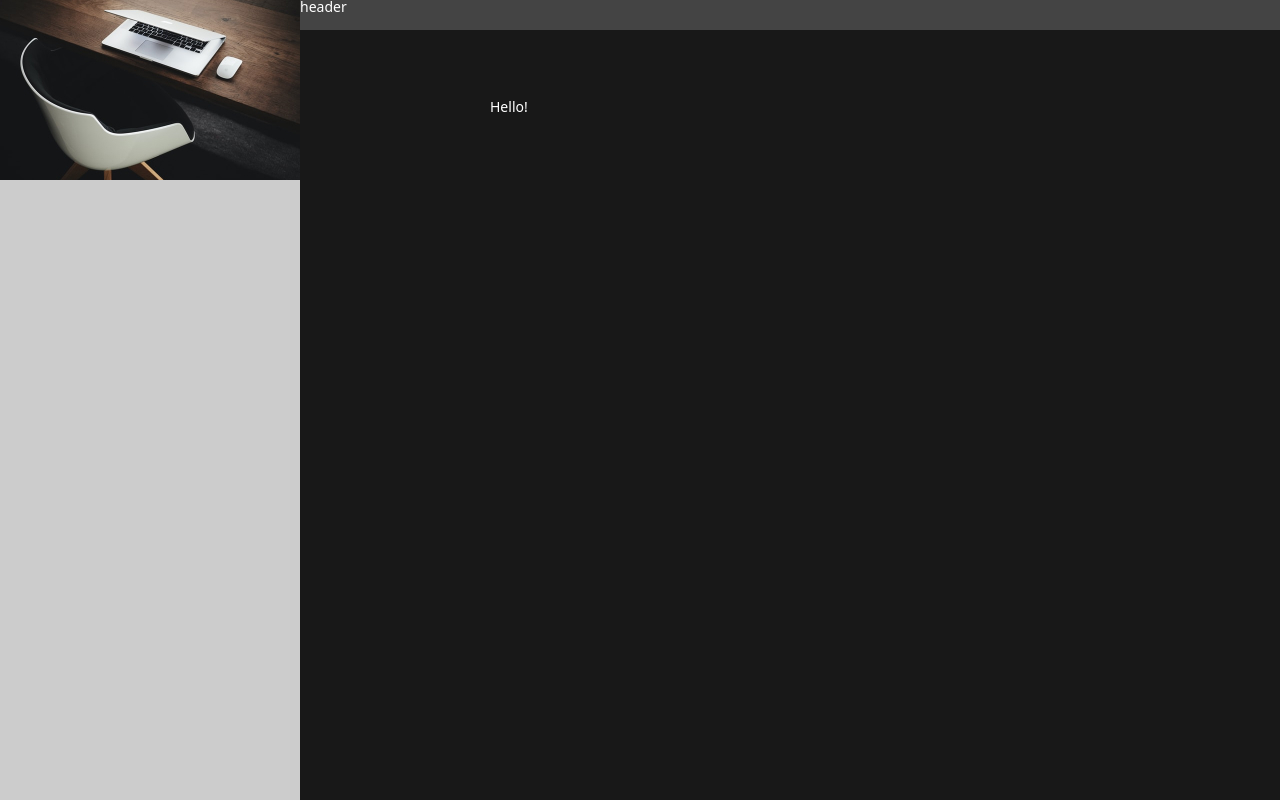
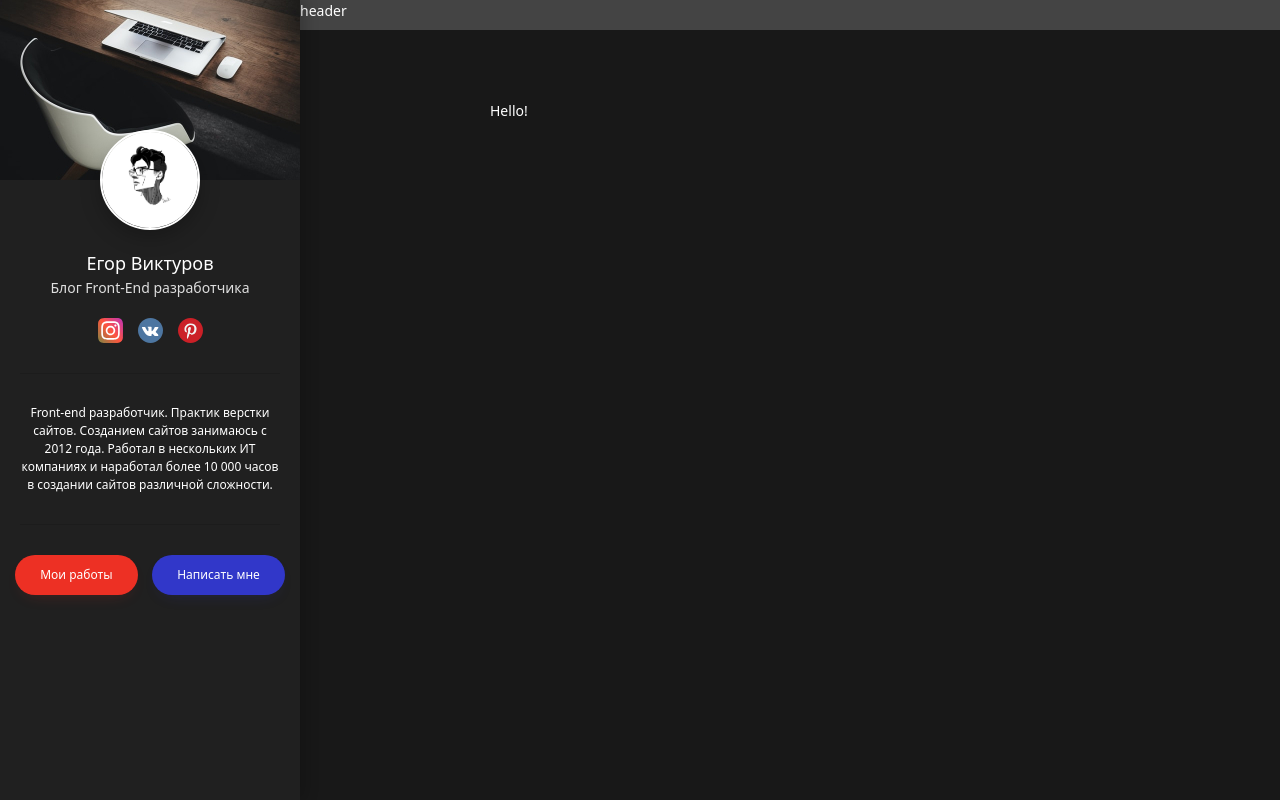
Before and after one commit to goldenapple545/My_site, a website: page src/index.html in a window 1280 px wide. Drawn offline with nearby package versions, Linux system fonts and the light colour scheme; files that its build step writes are made by us from their sources.

Commit message:
Add sidebar

```diff
--- a/src/assets/scss/_vars.scss
+++ b/src/assets/scss/_vars.scss
@@ -1,9 +1,11 @@
-$primary: #202020;
+$primary:   #202020;
 $secondary: #121212;
-$white: #fff;
+$white:     #fff;
+$red:       #ED3024;
+$blue:      #3137C9;
 
 
 $z-index-sidebar: 1000;
-$z-index-header: 1000;
+$z-index-header:  1000;
 
 $sidebar-width: 300px;
--- /dev/null
+++ b/src/assets/scss/blocks/btn.scss
@@ -0,0 +1,38 @@
+.btn {
+  display: inline-block;
+  vertical-align: top;
+  padding: 1.12em 2.1em;
+  // В em для сохранения пропорций при увеличении шрифта
+
+  background: $secondary;
+  border: none;
+  cursor: pointer;
+  border-radius: 3em;
+
+  font-family: inherit;
+  font-size: 1.2rem;
+  line-height: 1.1;
+  font-weight: 500;
+  color: $white;
+  text-decoration: none;
+
+  transition: background-color .2s linear;
+
+  &--red {
+    background: $red;
+    box-shadow: 0 7px 17px -10px rgba($red, .3);
+
+    &:hover {
+      background: darken($red, 5%);
+    }
+  }
+
+  &--blue {
+    background: $blue;
+    box-shadow: 0 7px 17px -10px rgba($blue, .3);
+
+    &:hover {
+      background: darken($blue, 5%);
+    }
+  }
+}
--- /dev/null
+++ b/src/assets/scss/blocks/profile.scss
@@ -0,0 +1,37 @@
+.profile__avatar {
+  display: block;
+  width: 100px;
+  height: 100px;
+  margin: 0 auto 2rem;
+  position: relative;
+
+  object-fit: cover;
+  border: 2px solid $white;
+  box-shadow: 0px 7px 20px rgba(0, 0, 0, .25);
+  border-radius: 50%;
+}
+
+.profile__name {
+  font-size: 1.8rem;
+  text-align: center;
+}
+
+.profile__prof {
+  margin-bottom: 2rem;
+
+  font-size: 1.4rem;
+  font-weight: 300;
+  color: #DEDEDE;
+  text-align: center;
+}
+
+.profile__text {
+  padding: 3rem 0;
+  margin: 3rem 0;
+
+  font-size: 1.2rem;
+  text-align: center;
+
+  border-top: 1px solid #1c1c1c;
+  border-bottom: 1px solid #1c1c1c
+}
--- a/src/assets/scss/blocks/sidebar.scss
+++ b/src/assets/scss/blocks/sidebar.scss
@@ -2,7 +2,8 @@
   width: $sidebar-width;
   height: 100vh;
 
-  background-color: #ccc;
+  background-color: $primary;
+  box-shadow: 5px 0 15px rgba(#050505, .1);
 
   position: fixed;
   top: 0;
@@ -13,6 +14,8 @@
 .sidebar__header {
   height: 180px;
 
+  background-color: $secondary;
+
   img {
     display: block;
     width: 100%;
@@ -20,3 +23,14 @@
     object-fit: cover;
   }
 }
+
+.sidebar__content {
+  padding: 0 2rem;
+  margin-top: -5rem;
+}
+
+.sidebar__footer {
+  display: flex;
+  justify-content: space-between;
+  padding: 0 1.5rem;
+}
--- /dev/null
+++ b/src/assets/scss/blocks/social.scss
@@ -0,0 +1,8 @@
+.social {
+  display: flex;
+  justify-content: center;
+}
+
+.social__item {
+  margin: 0 0.75rem;
+}
--- a/src/assets/scss/style.scss
+++ b/src/assets/scss/style.scss
@@ -11,6 +11,7 @@ body {
     "Helvetica Neue", "Noto Sans", "Liberation Sans",
     Arial, sans-serif, "Apple Color Emoji", "Segoe UI Emoji",
     "Segoe UI Symbol", "Noto Color Emoji";
+    line-height: 1.5;
     font-size: 1.4rem;
     color: $white;
 }
@@ -27,3 +28,6 @@ body {
 @import "blocks/sidebar";
 @import "blocks/main";
 @import "blocks/container";
+@import "blocks/profile";
+@import "blocks/social";
+@import "blocks/btn";
--- a/src/partials/sidebar.html
+++ b/src/partials/sidebar.html
@@ -2,6 +2,53 @@
     <div class="sidebar__header">
         <img src="assets/images/sidebar-header.jpg" alt="" >
     </div>
-    <div class="sidebar__content"></div>
-    <div class="sidebar__footer"></div>
+
+    <div class="sidebar__content">
+        <div class="profile">
+            <img class="profile__avatar"
+             src="assets/images/profile-avatar.jpg" alt="">
+        </div>
+        <div class="profile__name">Егор Виктуров</div>
+        <div class="profile__prof">Блог Front-End
+        разработчика</div>
+
+        <ul class="social">
+            <li class="social__item">
+                <a href="#" class="social__link"
+                target="_blank">
+                    <img src="assets/images/instagram.svg"
+                     alt="Instagram">
+                </a>
+            </li>
+            <li class="social__item">
+                <a href="#" class="social__link"
+                   target="_blank">
+                    <img src="assets/images/vk.svg"
+                         alt="VK">
+                </a>
+            </li>
+            <li class="social__item">
+                <a href="#" class="social__link"
+                   target="_blank">
+                    <img src="assets/images/pinterest.svg"
+                         alt="Pinterest">
+                </a>
+            </li>
+        </ul>
+
+        <div class="profile__text">
+            <p>Front-end разработчик. Практик верстки сайтов.
+
+                Созданием сайтов занимаюсь с 2012 года.
+                Работал в нескольких ИТ компаниях и наработал
+                более 10 000 часов в создании сайтов различной
+                сложности.</p>
+        </div> <!-- /.profile -->
+    </div> <!-- /.sidebar__content -->
+
+
+    <div class="sidebar__footer">
+        <a class="btn btn--red" href="#">Мои работы</a>
+        <button class="btn btn--blue" type="button">Написать мне</button>
+    </div>
 </aside>
```
Also changed, not shown: dist/assets/css/style.css, dist/assets/css/style.min.css, dist/assets/images/Rectangle 1.jpg (deleted), dist/assets/images/instagram.svg (added), dist/assets/images/pinterest.svg (added), dist/assets/images/profile-avatar.jpg (added), dist/assets/images/vk.svg (added), dist/index.html, src/assets/images/instagram.svg (added), src/assets/images/pinterest.svg (added), src/assets/images/profile-avatar.jpg (added), src/assets/images/vk.svg (added).
